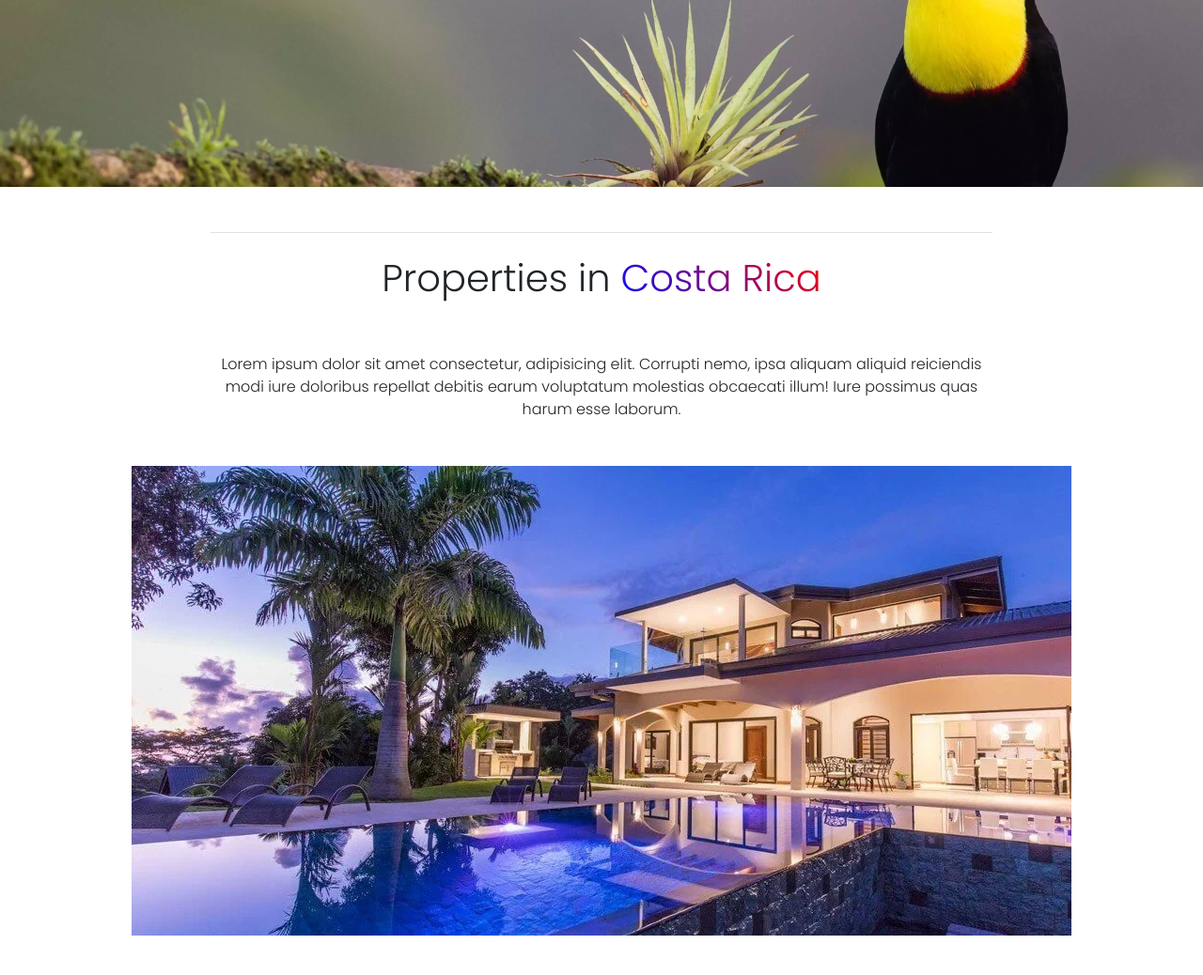
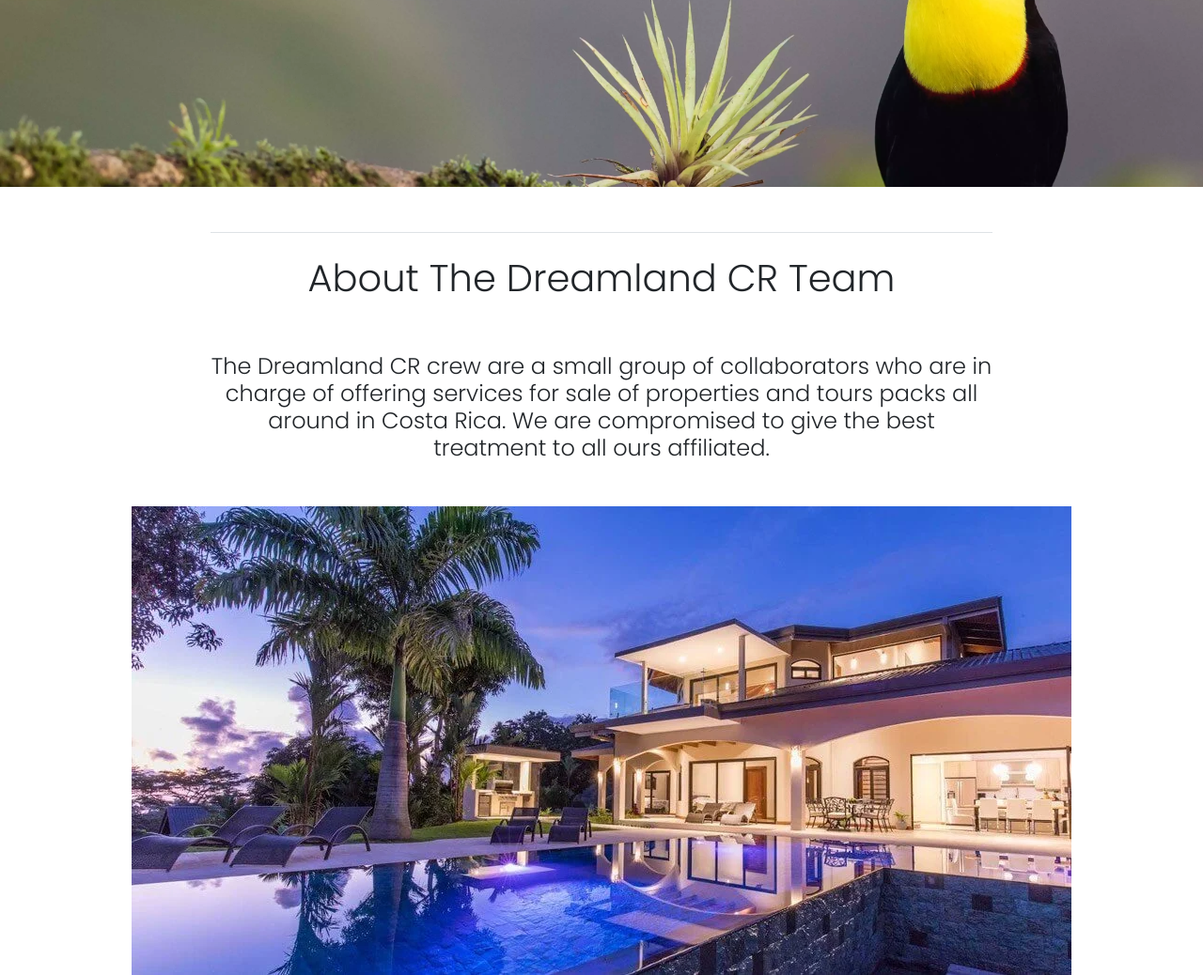
Before and after one commit to kezh97/dreamland_prop_CR, a PHP site: page / in a window 1280 px wide. Shown: the part 1633-2671 px from the top of the page at 94% size. Run offline with PHP 8.4, Linux system fonts and the light colour scheme; data that the repository does not hold is empty; some libraries are stand-ins or nearby versions.

Commit message:
Update home.php

```diff
--- a/DREAMLAND-php-V2.6/home.php
+++ b/DREAMLAND-php-V2.6/home.php
@@ -73,8 +73,8 @@
 	<!-- PREVIEW PROPERTIES -->
 	<section class="container py-5">
 		<div class="w-75 m-auto text-center" id="preview_props">
-			<h1 class="pt-4 pb-5 border-top fs-2 border-3">Properties in <span class="CR">Costa Rica</span></h1>
-			<p>Lorem ipsum dolor sit amet consectetur, adipisicing elit. Corrupti nemo, ipsa aliquam aliquid reiciendis modi iure doloribus repellat debitis earum voluptatum molestias obcaecati illum! Iure possimus quas harum esse laborum.</p>
+			<h1 class="pt-4 pb-5 border-top fs-2 border-3">About The Dreamland CR Team</h1>
+			<p class="h4">The Dreamland CR crew are a small group of collaborators who are in charge of offering services for sale of properties and tours packs all around in Costa Rica. We are compromised to give the best treatment to all ours affiliated.</p>
 		</div>
 		<div class="mt-5 text-center">
 			<img loading="lazy" class="img-fluid" src="img/house6.webp" alt="house">
```
